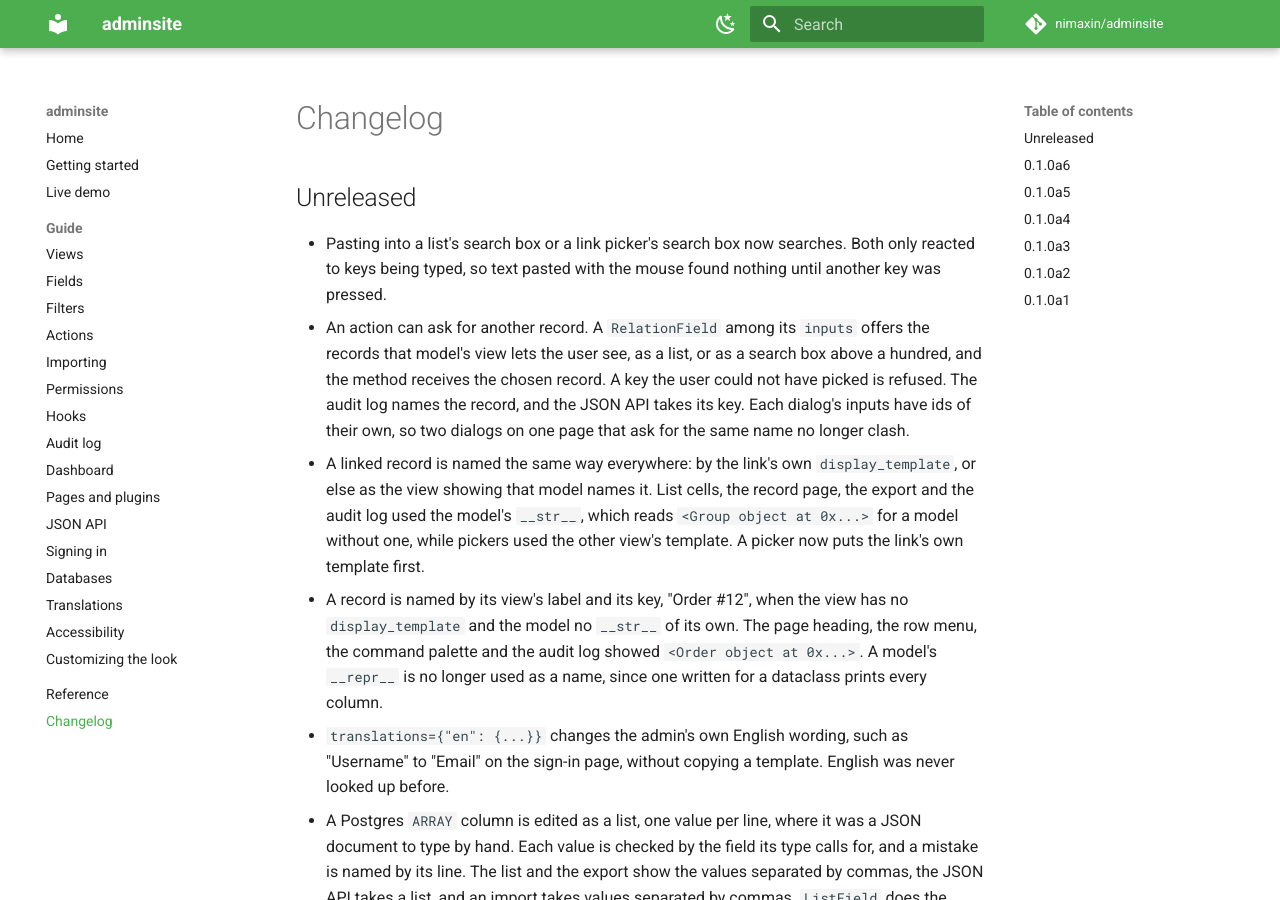
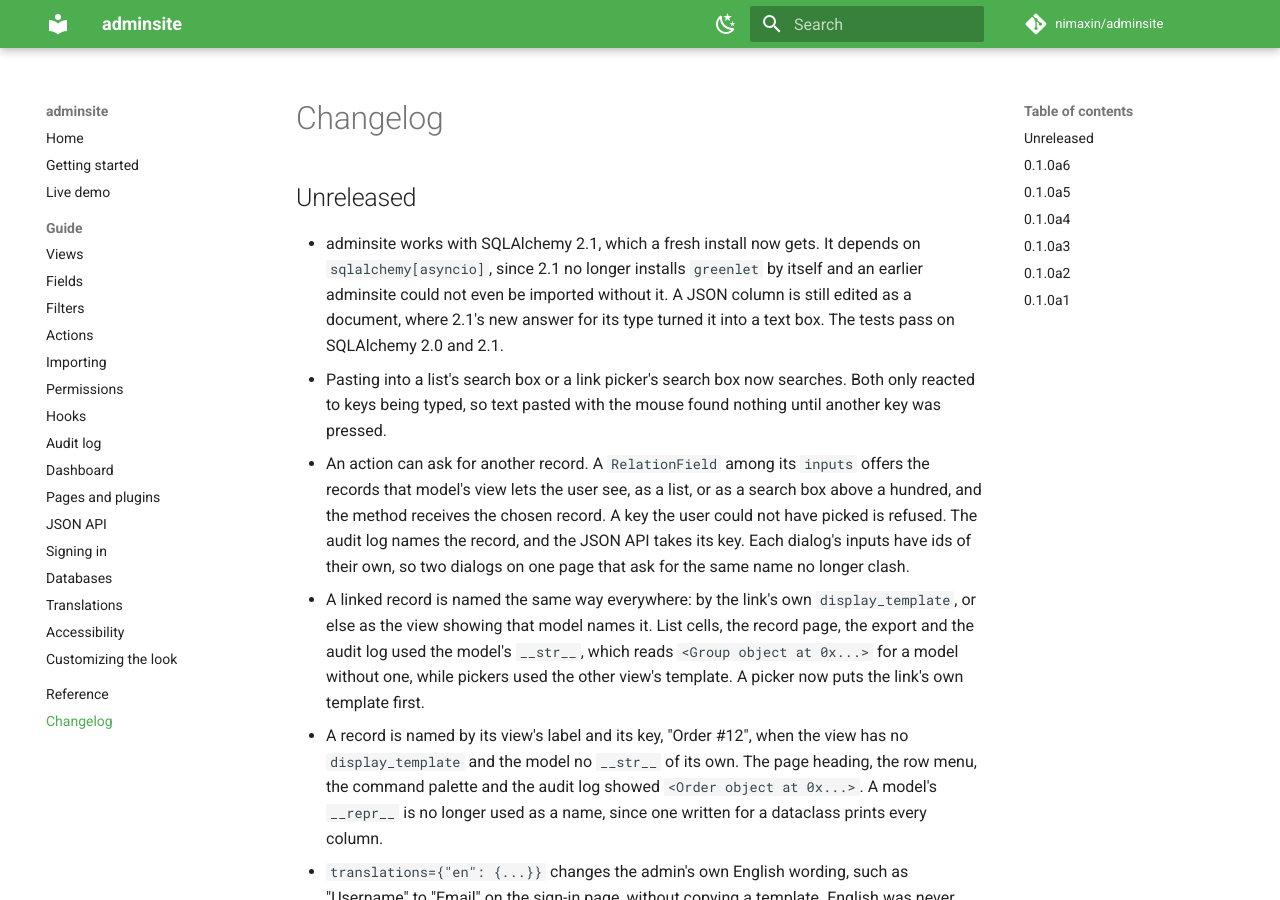
Before and after one commit to nimaxin/adminsite, an MkDocs documentation site: the page built from docs/changelog.md, in a window 1280 px wide and 900 px high. Built offline with MkDocs 1.6.1 and Material for MkDocs 9.7.7, drawn with Linux system fonts in a browser that asks for light colours; comment, search, counter and statistics services are not loaded.

Commit message:
fix: work with SQLAlchemy 2.1
SQLAlchemy 2.1 no longer installs greenlet by itself, so a fresh
install of adminsite could not be imported. adminsite now depends on
sqlalchemy[asyncio]. 2.1 also calls a JSON column's type object rather
than dict, which turned JSON columns into text boxes; the inspector now
knows a JSON column by its type. The lock moves to SQLAlchemy 2.1, and
the tests no longer use Result.tuples(), which 2.1 deprecates.

```diff
--- a/CHANGELOG.md
+++ b/CHANGELOG.md
@@ -2,6 +2,10 @@
 
 ## Unreleased
 
+- adminsite works with SQLAlchemy 2.1, which a fresh install now gets. It depends on
+  `sqlalchemy[asyncio]`, since 2.1 no longer installs `greenlet` by itself and an earlier adminsite
+  could not even be imported without it. A JSON column is still edited as a document, where 2.1's
+  new answer for its type turned it into a text box. The tests pass on SQLAlchemy 2.0 and 2.1.
 - Pasting into a list's search box or a link picker's search box now searches. Both only reacted
   to keys being typed, so text pasted with the mouse found nothing until another key was pressed.
 - An action can ask for another record. A `RelationField` among its `inputs` offers the records
--- a/pyproject.toml
+++ b/pyproject.toml
@@ -33,7 +33,7 @@
 ]
 dependencies = [
     "starlette>=0.40",
-    "sqlalchemy>=2.0.30",
+    "sqlalchemy[asyncio]>=2.0.30",
     "jinja2>=3.1.4",
     "markupsafe>=2.1",
     "pydantic>=2.7",
```
Also changed, not shown: docs/fields.md (+1 -1 lines), 3 other files.
